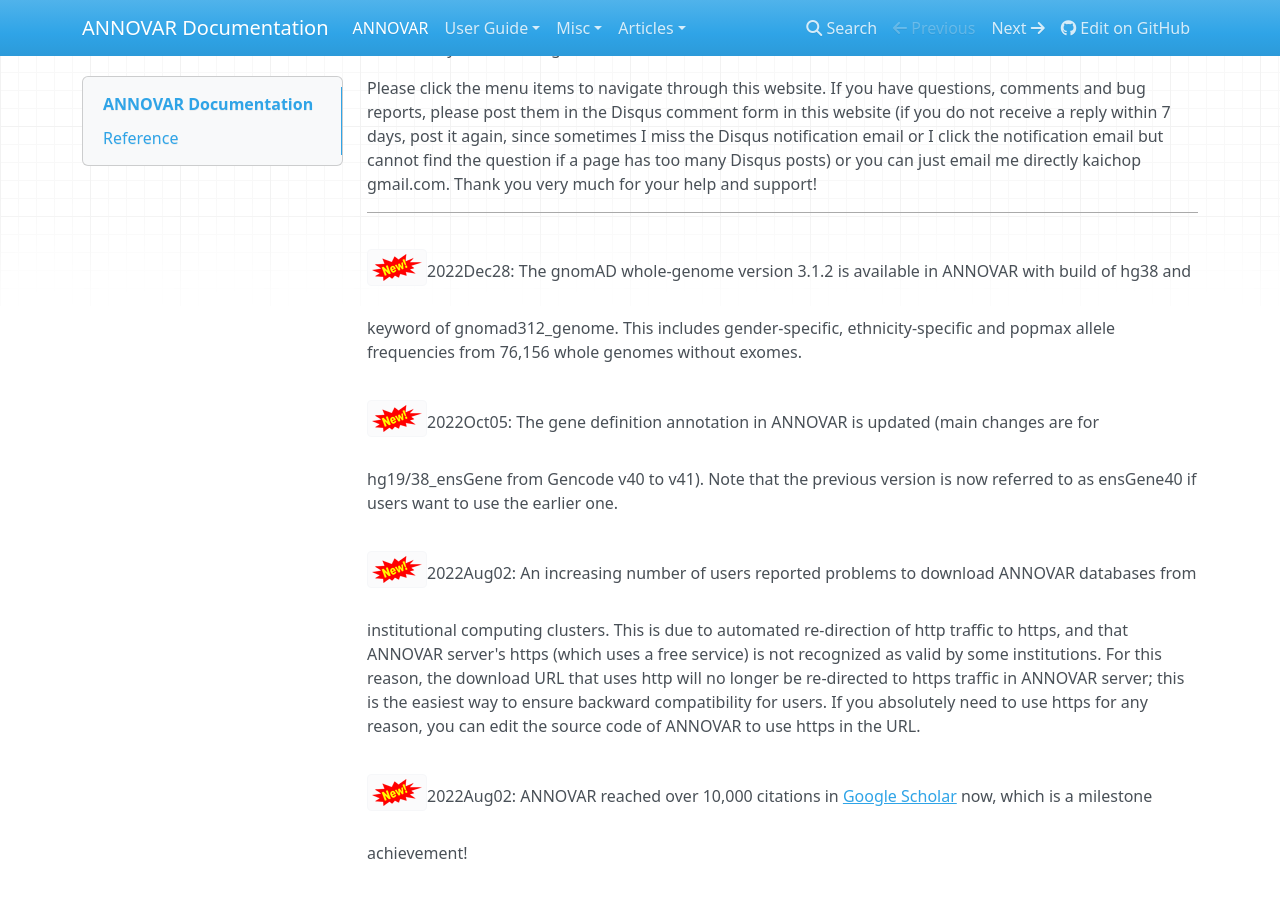
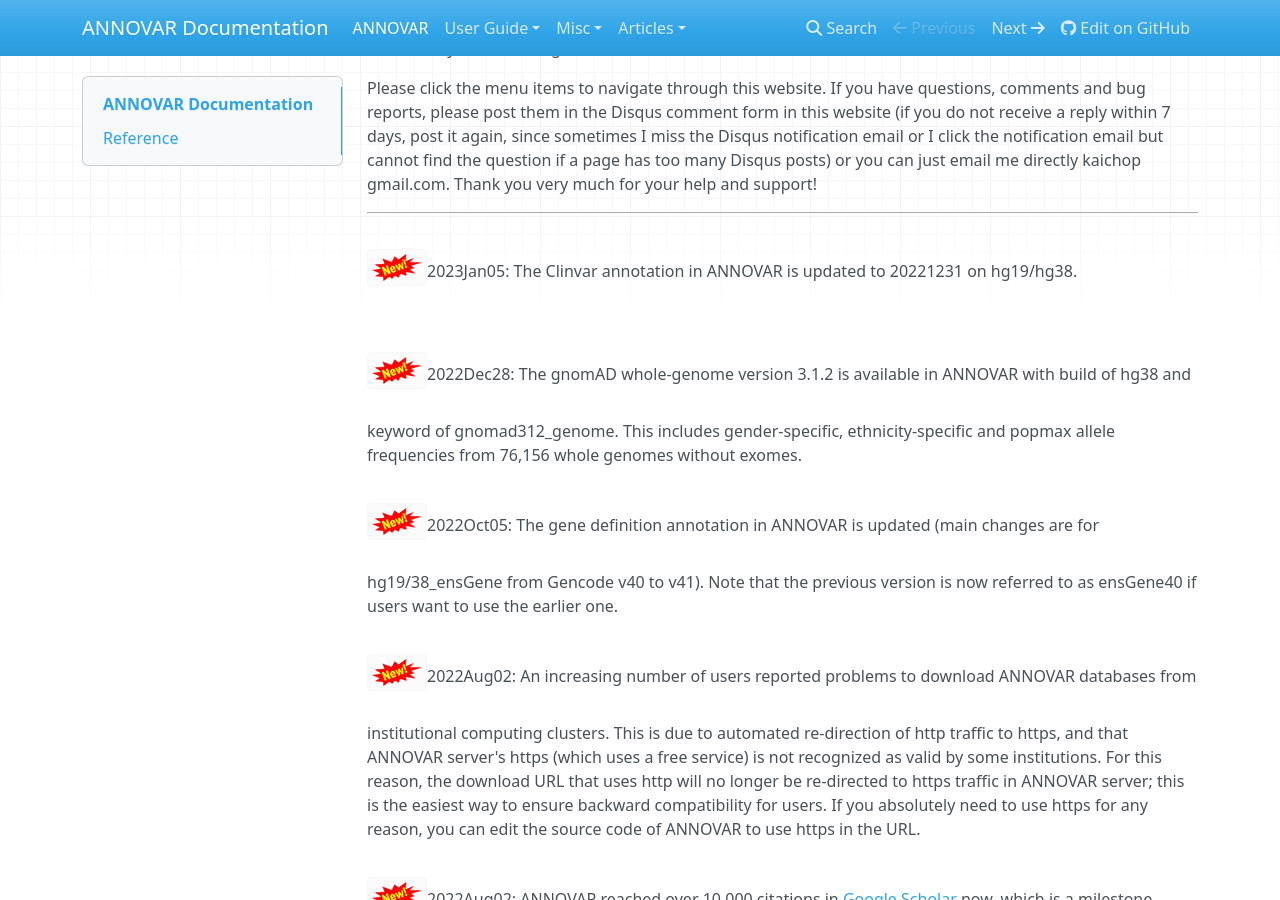
Before and after one commit to WGLab/doc-ANNOVAR, an MkDocs documentation site: the page built from docs/index.md, in a window 1280 px wide and 900 px high, scrolled down 546 px. Built offline with MkDocs 1.6.1, drawn with Linux system fonts in a browser that asks for light colours; nearby versions of some CDN libraries.

Commit message:
Update index.md

```diff
--- a/docs/index.md
+++ b/docs/index.md
@@ -10,6 +10,8 @@ ANNOVAR is an efficient software tool to utilize update-to-date information to f
 Please click the menu items to navigate through this website. If you have questions, comments and bug reports, please post them in the Disqus comment form in this website (if you do not receive a reply within 7 days, post it again, since sometimes I miss the Disqus notification email or I click the notification email but cannot find the question if a page has too many Disqus posts) or you can just email me directly kaichop gmail.com. Thank you very much for your help and support!
 
 ---
+
+![new](img/new.png)2023Jan05: The Clinvar annotation in ANNOVAR is updated to 20221231 on hg19/hg38.
 
 ![new](img/new.png)2022Dec28: The gnomAD whole-genome version 3.1.2 is available in ANNOVAR with build of hg38 and keyword of gnomad312_genome. This includes gender-specific, ethnicity-specific and popmax allele frequencies from 76,156 whole genomes without exomes.
 
```
